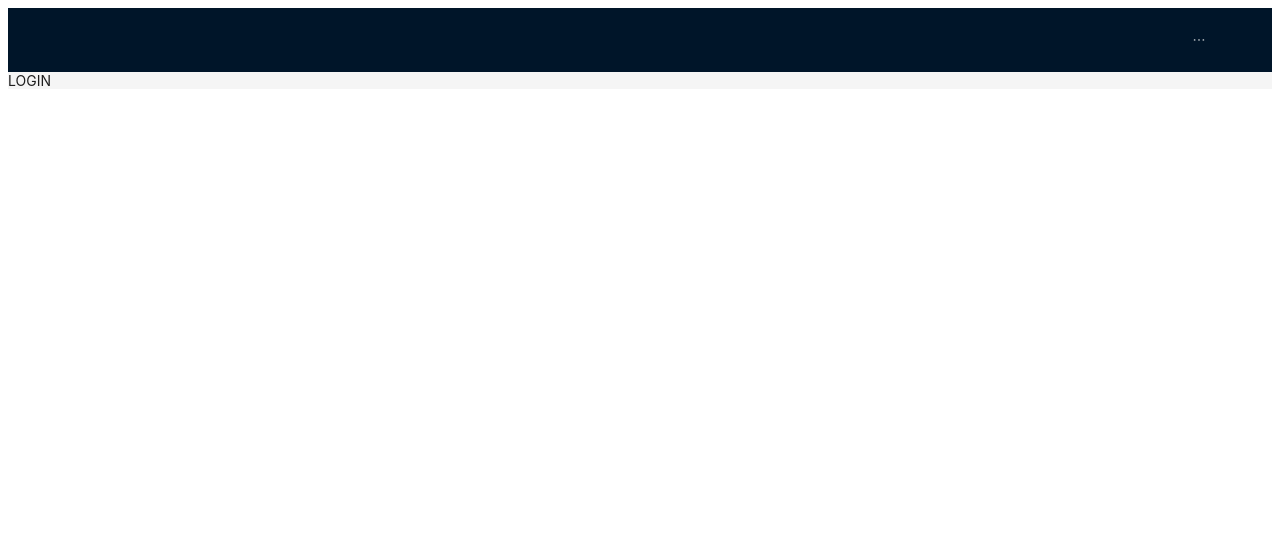
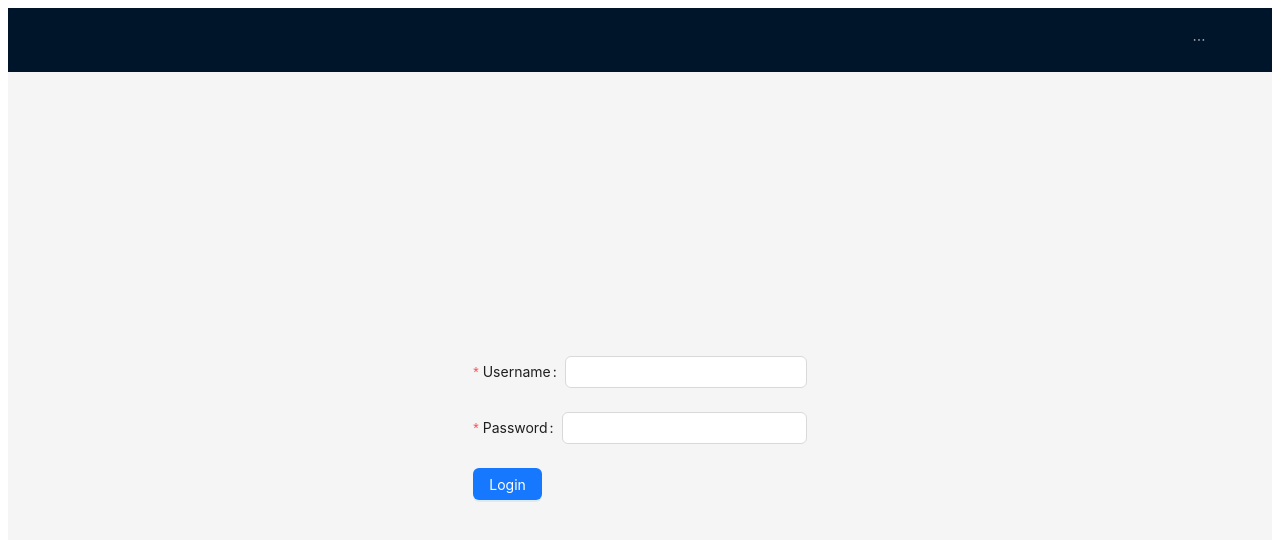
Before and after one commit to nad388/calendar, a React (Create React App) app: page /login in a window 1280 px wide. Shown: the top 540 px of the page. Built offline with nearby package versions, Linux system fonts and the light colour scheme.

Commit message:
added LoginForm component

```diff
--- a/src/App.css
+++ b/src/App.css
@@ -1 +1,5 @@
 /* @import '~antd/dist/antd.css'; */
+
+.h100 {
+  height: calc(100vh - 64px);
+}
--- /dev/null
+++ b/src/components/LoginForm.tsx
@@ -0,0 +1,30 @@
+import { Button, Form, Input } from 'antd';
+import React, { FC } from 'react';
+
+const LoginForm: FC = () => {
+  return (
+    <Form>
+      <Form.Item
+        label='Username'
+        name='username'
+        rules={[{ required: true, message: 'Please input your username!' }]}
+      >
+        <Input />
+      </Form.Item>
+      <Form.Item
+        label='Password'
+        name='password'
+        rules={[{ required: true, message: 'Please input your password!' }]}
+      >
+        <Input />
+      </Form.Item>
+      <Form.Item>
+        <Button type='primary' htmlType='submit'>
+          Login
+        </Button>
+      </Form.Item>
+    </Form>
+  );
+};
+
+export default LoginForm;
--- a/src/pages/Login.tsx
+++ b/src/pages/Login.tsx
@@ -1,7 +1,15 @@
+import { Layout, Row } from 'antd';
 import React, { FC } from 'react';
+import LoginForm from '../components/LoginForm';
 
 const Login: FC = () => {
-  return <div>LOGIN</div>;
+  return (
+    <Layout>
+      <Row justify={'center'} align='middle' className='h100'>
+        <LoginForm />
+      </Row>
+    </Layout>
+  );
 };
 
 export default Login;
```
